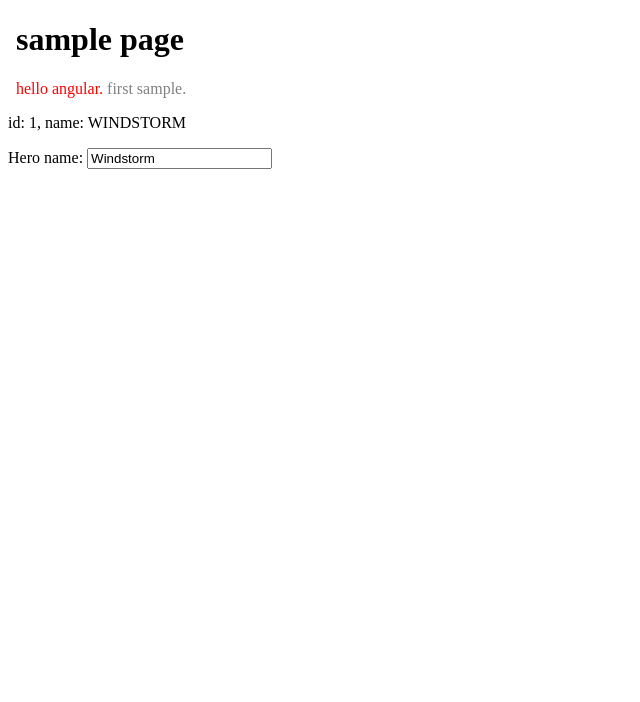
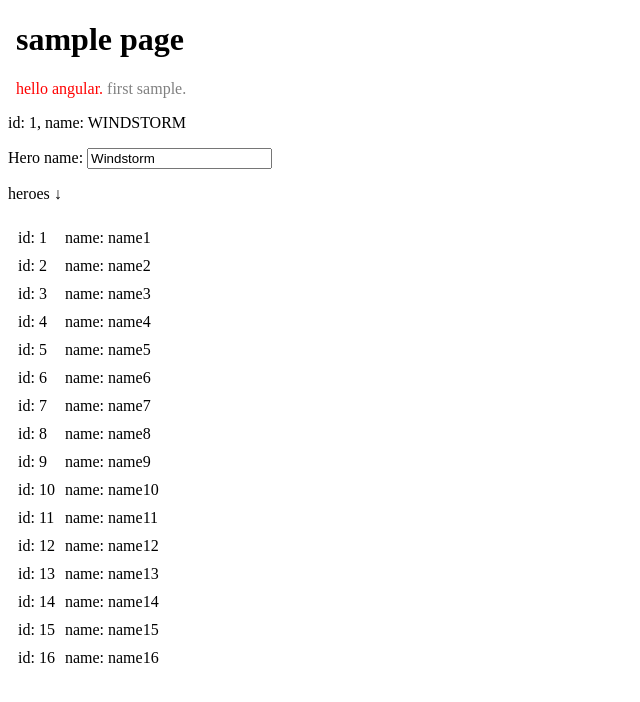
Before and after one commit to RkKnn/todo-front, an Angular app: page / in a window 1280 px wide. Shown: the top 702 px of the page, without its empty margins (0-640 px from the left). Built offline with nearby package versions, Linux system fonts and the light colour scheme.

Commit message:
display heroes

```diff
--- a/src/app/app.component.html
+++ b/src/app/app.component.html
@@ -1,3 +1,4 @@
 <sample-root></sample-root>
 
 <app-gen-sample></app-gen-sample>
+<app-heroes></app-heroes>
--- a/src/app/app.module.ts
+++ b/src/app/app.module.ts
@@ -6,10 +6,11 @@ import { AppRoutingModule } from './app-routing.module';
 import { AppComponent } from './app.component';
 import { SampleComponent } from './sample/sample.component';
 import { GenSampleComponent } from './gen-sample/gen-sample.component';
+import { HeroesComponent } from './heroes/heroes.component';
 
 @NgModule({
   declarations: [
-    AppComponent, SampleComponent, GenSampleComponent
+    AppComponent, SampleComponent, GenSampleComponent, HeroesComponent
   ],
   imports: [
     BrowserModule,
--- /dev/null
+++ b/src/app/heroes/heroes.component.html
@@ -0,0 +1,8 @@
+<p>heroes ↓</p>
+
+<ul class="hero-list">
+  <li *ngFor='let hero of heroes' class="hero-list__item">
+    <span class="hero-list__id">id: {{ hero.id }}</span>
+    <span class="hero-list__name">name: {{ hero.name }}</span>
+  </li>
+</ul>
--- /dev/null
+++ b/src/app/heroes/heroes.component.scss
@@ -0,0 +1,22 @@
+.hero-list {
+  list-style: none;
+  display: table;
+  border-spacing: 10px;
+  padding: 0;
+  margin: 0;
+
+  &__item {
+    display: table-row;
+    &:hover {
+      background-color: gray;
+    }
+  }
+
+  &__id {
+    display: table-cell;
+  }
+
+  &__name {
+    display: table-cell;
+  }
+}
--- /dev/null
+++ b/src/app/heroes/heroes.component.ts
@@ -0,0 +1,17 @@
+import { Component, OnInit } from '@angular/core';
+import { HEROES } from '../mock-heroes';
+
+@Component({
+  selector: 'app-heroes',
+  templateUrl: './heroes.component.html',
+  styleUrls: ['./heroes.component.scss']
+})
+export class HeroesComponent implements OnInit {
+  heroes = HEROES
+
+  constructor() { }
+
+  ngOnInit(): void {
+  }
+
+}
--- /dev/null
+++ b/src/app/mock-heroes.ts
@@ -0,0 +1,20 @@
+import { GenSample } from './gen-sample';
+
+export const HEROES: GenSample[] = [
+  { id: 1, name: 'name1' },
+  { id: 2, name: 'name2' },
+  { id: 3, name: 'name3' },
+  { id: 4, name: 'name4' },
+  { id: 5, name: 'name5' },
+  { id: 6, name: 'name6' },
+  { id: 7, name: 'name7' },
+  { id: 8, name: 'name8' },
+  { id: 9, name: 'name9' },
+  { id: 10, name: 'name10' },
+  { id: 11, name: 'name11' },
+  { id: 12, name: 'name12' },
+  { id: 13, name: 'name13' },
+  { id: 14, name: 'name14' },
+  { id: 15, name: 'name15' },
+  { id: 16, name: 'name16' },
+]
```
Also changed, not shown: 2 other files (tests, documents, lock files or other folders).
